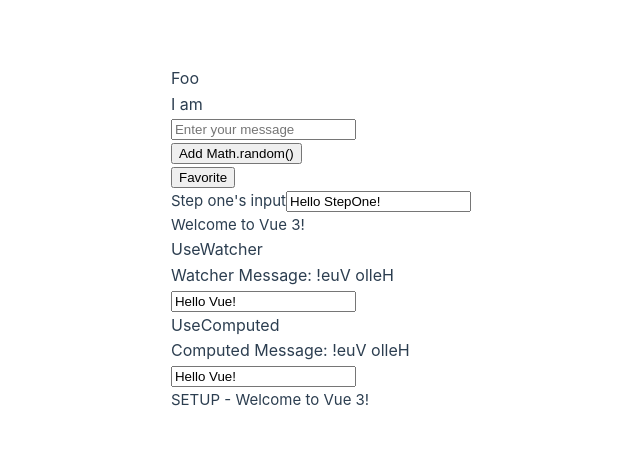
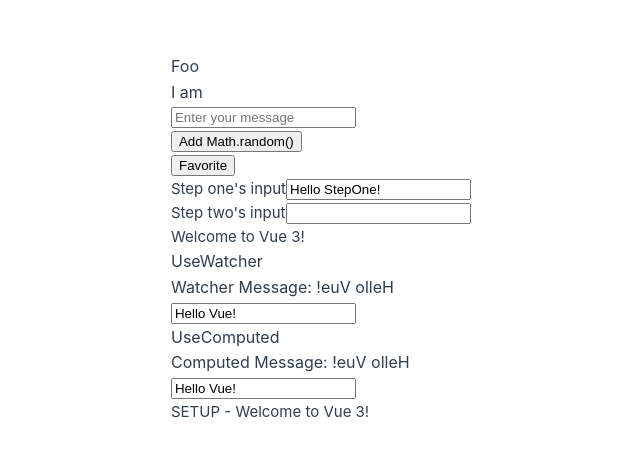
Before and after one commit to liweinan/play-vue, a Vue app: page / in a window 1280 px wide. Shown: the part 161-618 px from the top of the page, without its empty margins (169-809 px from the left). Built offline with nearby package versions, Linux system fonts and the light colour scheme.

Commit message:
const comp

```diff
--- a/src/StepOne.vue
+++ b/src/StepOne.vue
@@ -3,12 +3,28 @@
     <label for="name">Step one's input</label>
     <input v-model="name" id="name"/>
   </div>
+  <p>
+    <StepTwo/>
+    <!--    <component :is="StepTwo"/>-->
+  </p>
 </template>
 
+<script lang="ts">
+import {defineComponent} from 'vue'
 
-<script lang="ts">
-import { defineComponent } from 'vue'
-
+export const StepTwo = {
+  template: `
+    <div>
+      <label for="name">Step two's input</label>
+      <input v-model="name" id="name"/>
+    </div>
+  `,
+  data() {
+    return {
+      name: "",
+    }
+  },
+}
 export default defineComponent({
   name: 'StepOne',
   data() {
@@ -16,5 +32,11 @@ export default defineComponent({
       name: 'Hello StepOne!'
     }
   },
+  // computed: {
+  //   StepTwo() {
+  //     return StepTwo
+  //   }
+  // },
+  components: {StepTwo}
 })
 </script>
```
Also changed, not shown: src/Foo.vue (+3 -19 lines).
